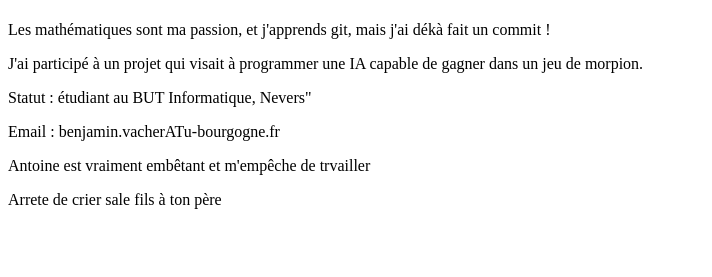
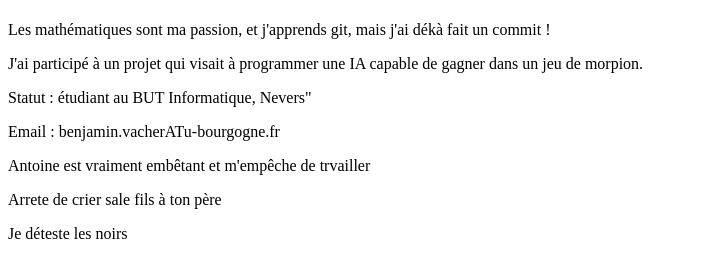
Before and after one commit to Sacaj/username.github.io, a plain HTML site: page index.html in a window 1280 px wide. Shown: the part 59-336 px from the top of the page, without its empty margins (0-712 px from the left). Drawn offline with Linux system fonts and the light colour scheme.

Commit message:
ajout gentil

```diff
--- a/index.html
+++ b/index.html
@@ -9,5 +9,6 @@ de gagner dans un jeu de morpion.</p>
 <p>Email : benjamin.vacherATu-bourgogne.fr</p>
 <p> Antoine est vraiment embêtant et m'empêche de trvailler </p>
 <p> Arrete de crier sale fils à ton père </p>
+  <p> Je déteste les noirs </p>
 </body>
 </html>
```
